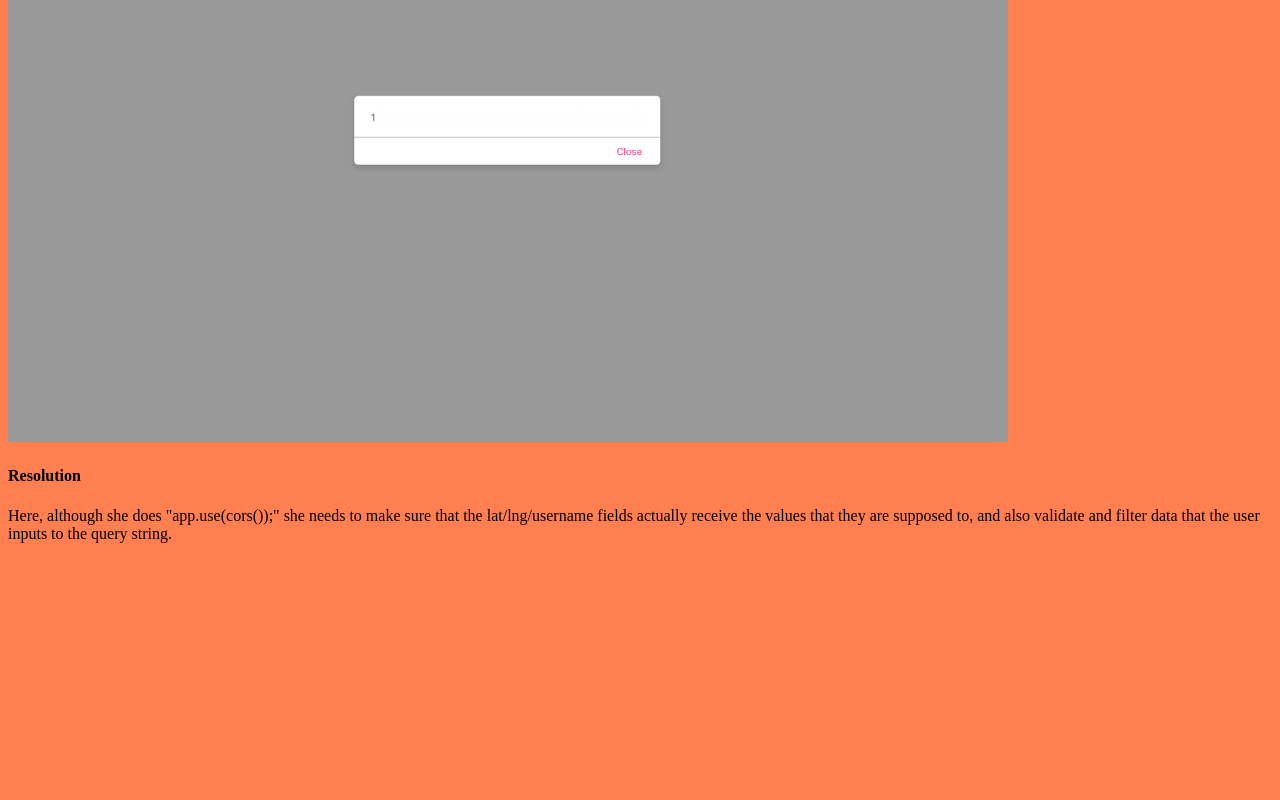
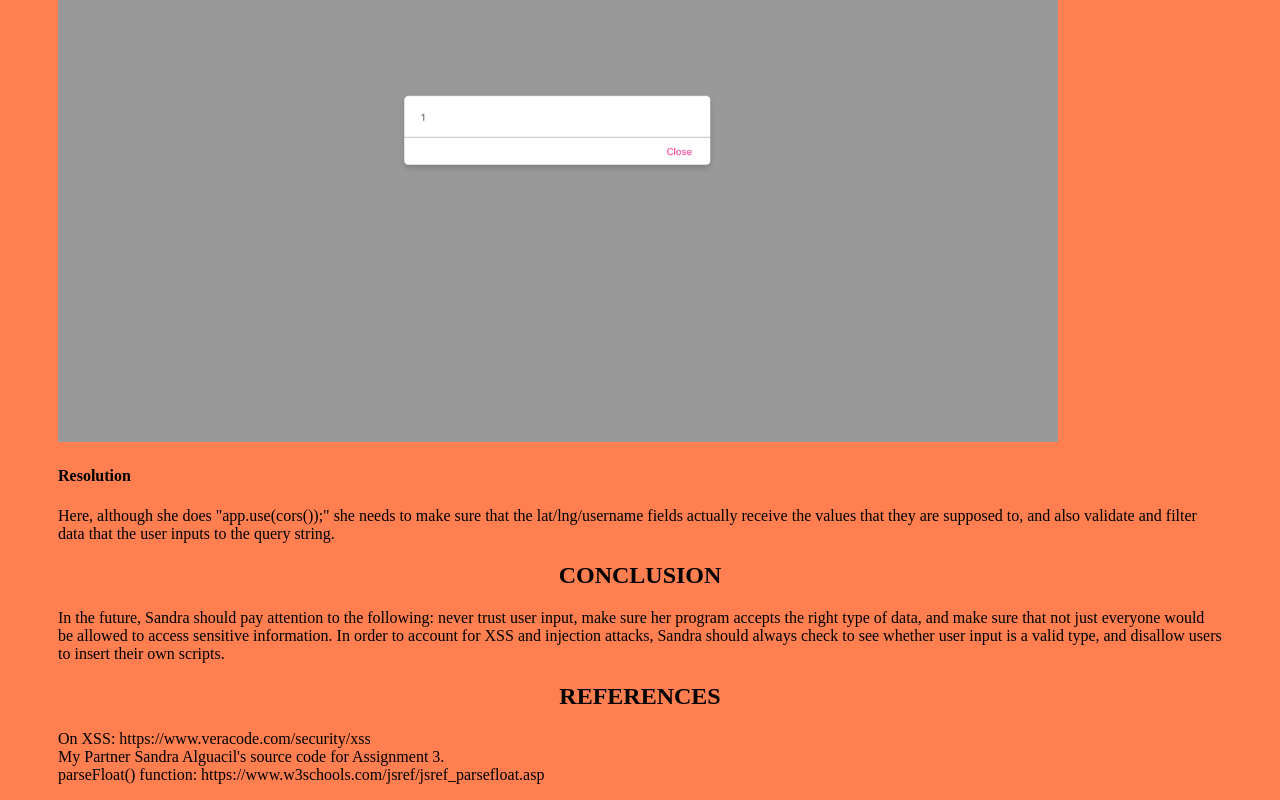
Before and after one commit to jyeung9/COMP20---Web-Programming, a plain HTML site: page security/index.html in a window 1280 px wide. Shown: the part 2258-3058 px from the top of the page. Before the commit the page ends 2817 px from the top, so only its background shows below. Drawn offline with Linux system fonts and the light colour scheme.

Commit message:
conclusion/references

```diff
--- a/security/index.html
+++ b/security/index.html
@@ -42,7 +42,7 @@
 
 			Here, I appended the "[$ne]" database command in order to see if I could access all the data stored in the database that I am not supposed to see. <br> When I typed this in, I was able to see Ming's testing inputs, and location, as shown in this picture: <br><br>
 
-			<p><img src = "retrieved_database_data.png" style=width:1000px class = "center"></p>
+			<p><img src = "retrieved_database_data.png" style=width:1000px class = "center" alt="database info user is not supposed to see "></p>
 
 			<h4> Resolution </h4>
 			<p>
@@ -66,7 +66,7 @@
 
 			<p> Allowing users to be able to modify content of the webpage is a serious concern as that could lead to the webpage displaying nonsensical information. It also destroys the functioning of the website as well as content intended for displaying specific information would be stripped of their ability to display that data</p>
 
-			<p><img src = "didn'tFloat.png" style = width:1000px></p>
+			<p><img src = "didn'tFloat.png" style = width:1000px alt="this is the bad data picture"></p>
 
 			<h4> Resolution </h4>
 			She should check whether the input is a numerical value. <br>
@@ -78,17 +78,17 @@
 
 			 <h4> Location of issue: validation of user, lat, lng data in the POST ./rides route </h4>
 
-			 <h4>Severity: High</h4>
+			 <h4>Severity: High </h4>
 
 			 <h4> Desription of Issue/Proof of Vulnerability</h4>
-			 <p>I curled the following (the spaces in the script tag are so the script popup doesn't activate): <br>
+			 <p> I curled the following (the spaces in the script tag are so the script popup doesn't activate): <br>
 			 (curl --data "username=JANET&lat=< script >alert(1)< /script >&lng=THERE https://rocky-inlet-73664.herokuapp.com/"rides)<br>
 
 			 Here, I set the value of the "lat" to a script, which loaded a popup with the number 1; Refer to the picture below: <br>
 
 			</p>
 
-			 <p><img src = "xss_alert.png" style = width:1000px></p>
+			 <p><img src = "xss_alert.png" style = width:1000px alt="this is the cross site scripting popup picture"> </p>
 
 			 <h4> Resolution </h4>
 			 Here, although she does "app.use(cors());" she needs to make sure that the lat/lng/username fields actually receive the values that they are supposed to, and also validate and filter data that the user inputs to the query string.
@@ -98,5 +98,22 @@
 
 	</p>
 
+	<h2> CONCLUSION </h2>
+	<p>
+		In the future, Sandra should pay attention to the following: never trust user input, make sure
+		her program accepts the right type of data, and make sure that not just everyone would be allowed to access sensitive information. In order to account for XSS and injection attacks, Sandra should always check to see whether user input
+		is a valid type, and disallow users to insert their own scripts.
+
+	</p>
+	<h2> REFERENCES </h2>
+
+	<p>On XSS: https://www.veracode.com/security/xss <br>
+	   My Partner Sandra Alguacil's source code for Assignment 3. <br>
+	   parseFloat() function: https://www.w3schools.com/jsref/jsref_parsefloat.asp <br>
+
+	</p>
+
+
+
 </body>
 </html>
--- a/security/style.css
+++ b/security/style.css
@@ -2,8 +2,14 @@
 
 body{
 	background-color: coral;
+	padding-left: 50px;
+	padding-right: 50px;
 }
 
 .center{
 	justify-content: center;
 }
+
+h2{
+	text-align: center;
+}
```
